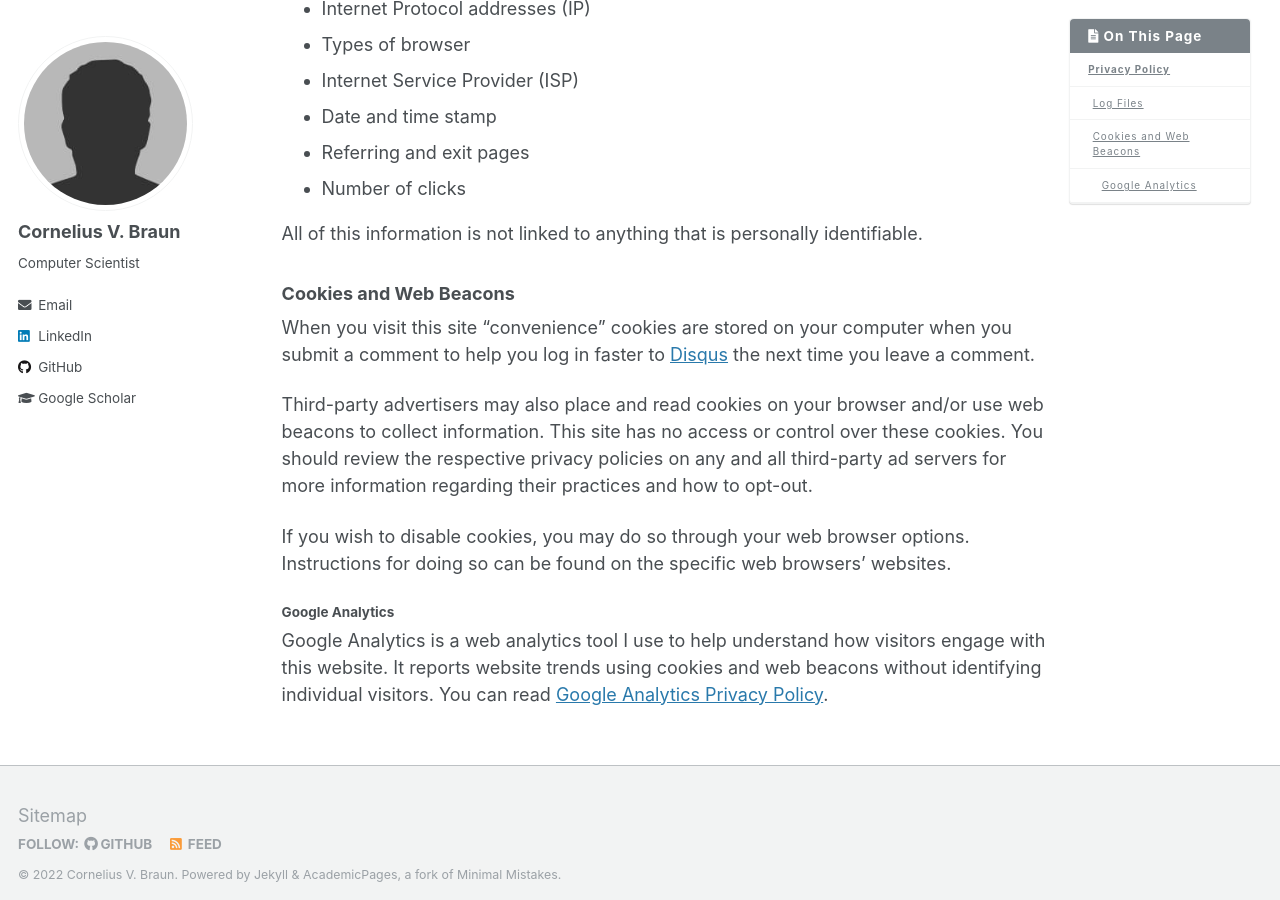
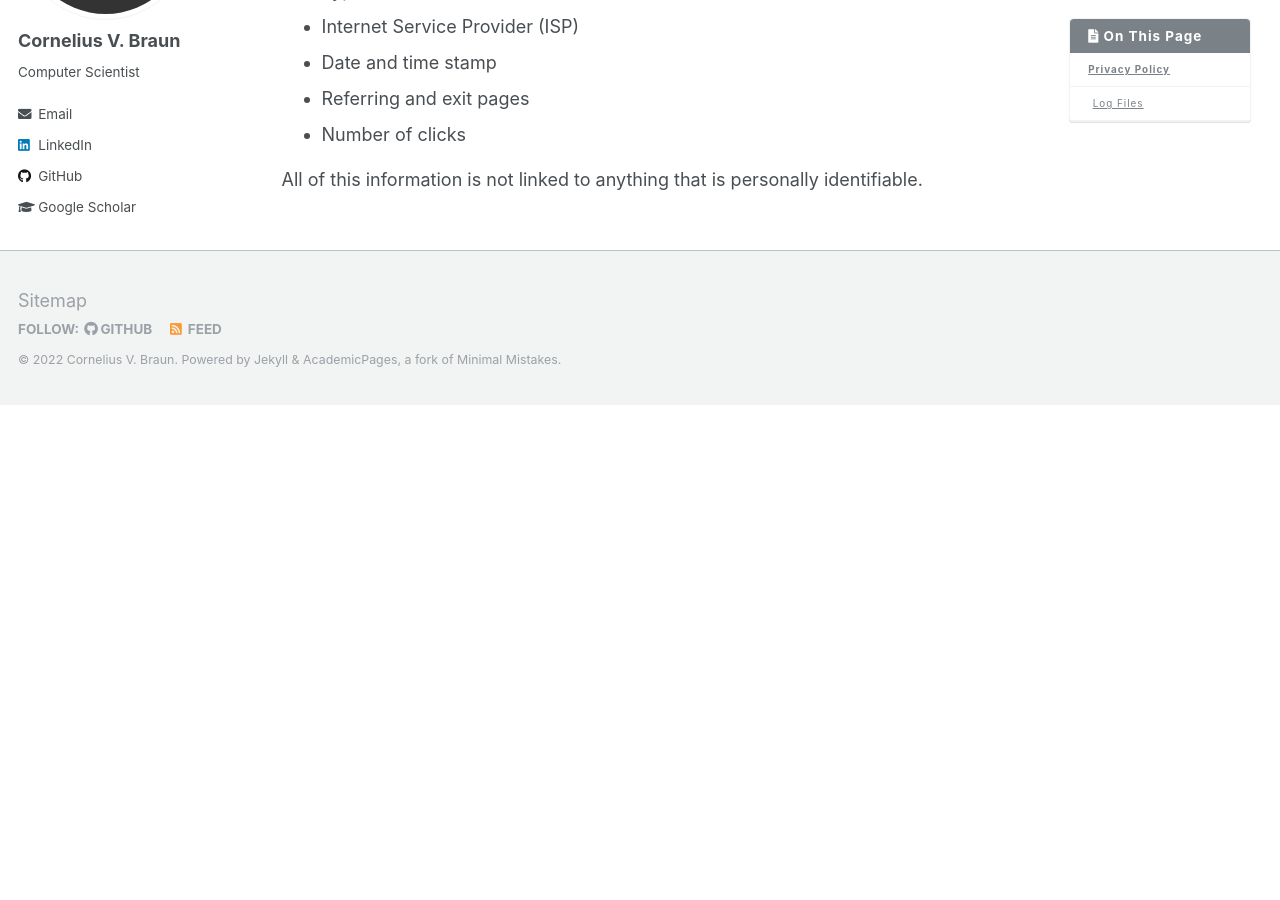
Before and after one commit to cornelius-braun/cornelius-braun.github.io, a Jekyll site: the page built from _pages/terms.md, in a window 1280 px wide and 900 px high, scrolled down 590 px. Built offline with Jekyll 4.4.1, drawn with Linux system fonts in a browser that asks for light colours; after the commit the page ends 995 px from its top, so only the background shows below that.

Commit message:
renamed sidebar & adapted terms

```diff
--- a/_includes/author-profile.html
+++ b/_includes/author-profile.html
@@ -20,7 +20,7 @@
   </div>
 
   <div class="author__urls-wrapper">
-    <button class="btn btn--inverse">Follow</button>
+    <button class="btn btn--inverse">Contact</button>
     <ul class="author__urls social-icons">
       {% if author.location %}
         <li><i class="fa fa-fw fa-map-marker-alt" aria-hidden="true" style="padding-right: 1.5em;"></i>{{ author.location }}</li>
--- a/_pages/terms.md
+++ b/_pages/terms.md
@@ -25,15 +24,3 @@ Like many other websites, this site uses log files to help learn about when, fro
 * Number of clicks
 
 All of this information is not linked to anything that is personally identifiable.
-
-### Cookies and Web Beacons
-
-When you visit this site "convenience" cookies are stored on your computer when you submit a comment to help you log in faster to [Disqus](http://disqus.com) the next time you leave a comment.
-
-Third-party advertisers may also place and read cookies on your browser and/or use web beacons to collect information. This site has no access or control over these cookies. You should review the respective privacy policies on any and all third-party ad servers for more information regarding their practices and how to opt-out.
-
-If you wish to disable cookies, you may do so through your web browser options. Instructions for doing so can be found on the specific web browsers' websites.
-
-#### Google Analytics
-
-Google Analytics is a web analytics tool I use to help understand how visitors engage with this website. It reports website trends using cookies and web beacons without identifying individual visitors. You can read [Google Analytics Privacy Policy](http://www.google.com/analytics/learn/privacy.html).
```
Also changed, not shown: other parts of _pages/terms.md (+0 -1 lines).
